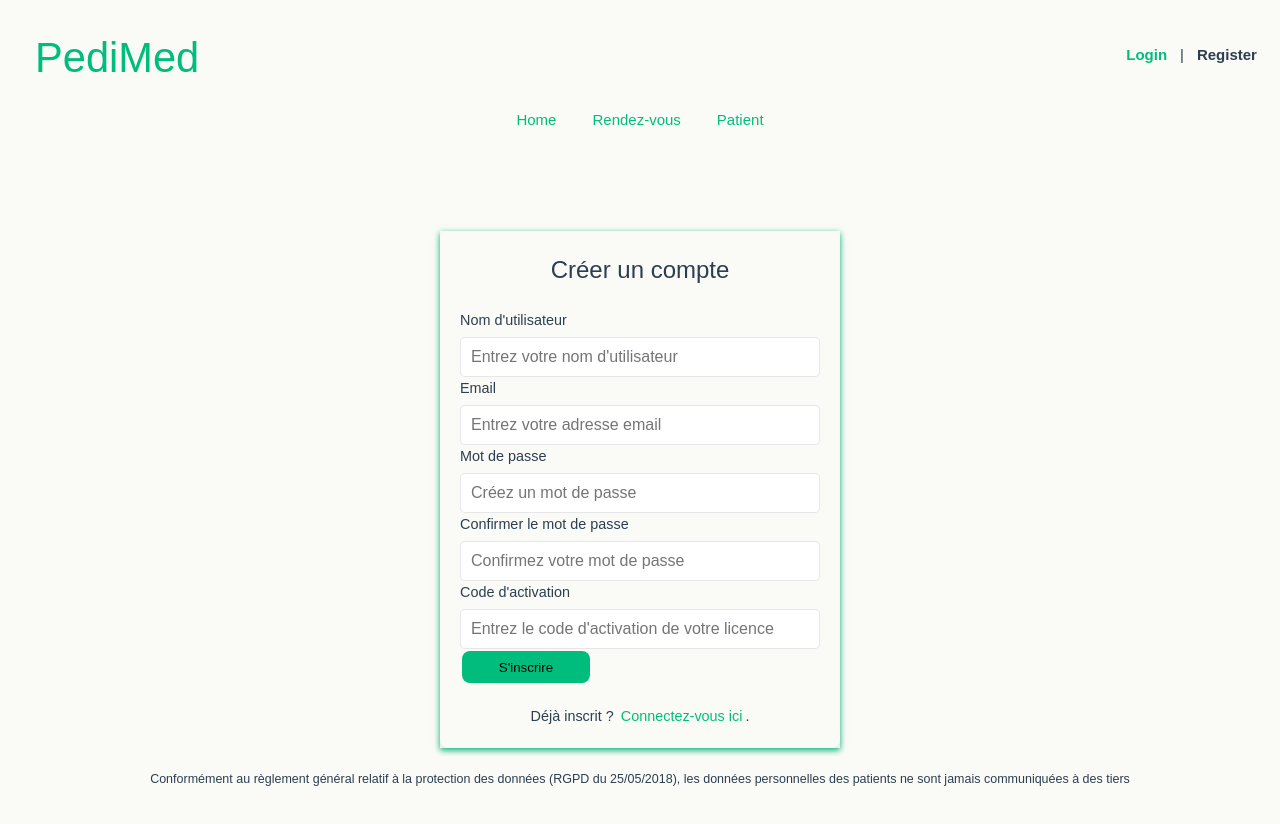
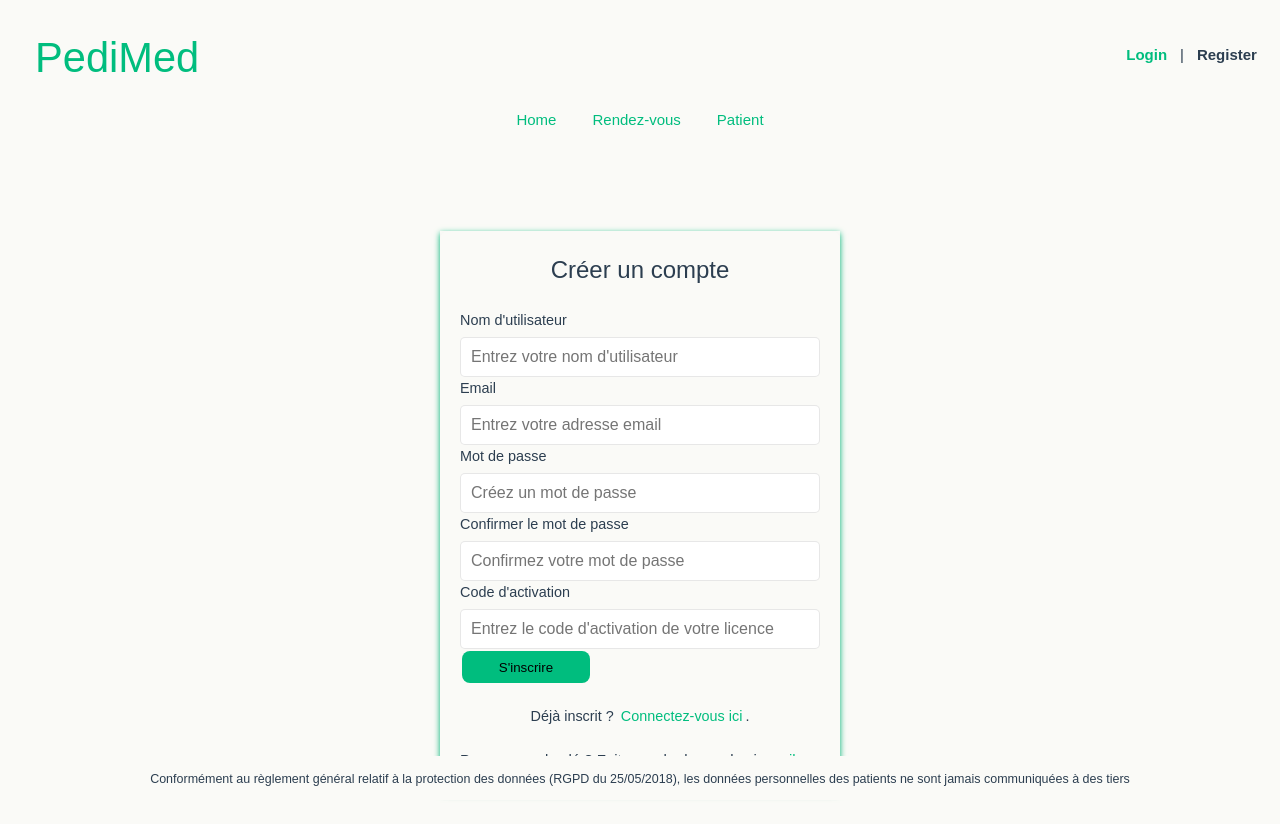
Before and after one commit to LJKhnor/peditrack_vue_2, a Vue app: page /register in a window 1280 px wide. Shown: the top 824 px of the page. Built offline with nearby package versions, Linux system fonts and the light colour scheme; no server answers.

Commit message:
add request for registration key link

```diff
--- a/src/views/RegisterView.vue
+++ b/src/views/RegisterView.vue
@@ -61,6 +61,7 @@
       </form>
       <p v-if="showError" id="error">{{ this.message }}</p>
       <p class="redirect-login">Déjà inscrit ? <a href="/login">Connectez-vous ici</a>.</p>
+      <p class="">Pas encore de clé ? Faites-en la demande via<a href="mailto:joachim.lejeune.dev@gmail.com?subject=Demande%20de%20clé%20d'activation pour Pedimed.">mail</a>.</p>
     </div>
   </div>
 </template>
```
